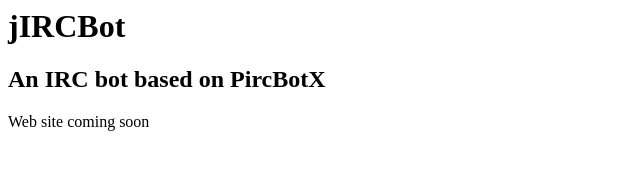
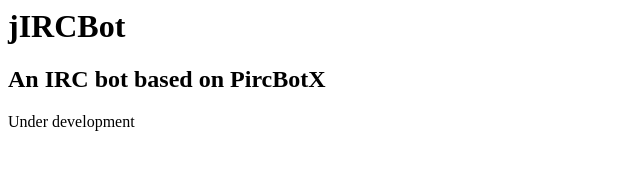
Before and after one commit to DavieDavieDave/jIRCBot, a plain HTML site: page docs/index.html in a window 1280 px wide. Shown: the full height of the page, 0-640 px from the left. Drawn offline with Linux system fonts and the light colour scheme.

Commit message:
Initial docs

```diff
--- a/docs/index.html
+++ b/docs/index.html
@@ -5,6 +5,6 @@
 <body>
 <h1>jIRCBot</h1>
 <h2>An IRC bot based on PircBotX</h2>
-<p>Web site coming soon</p>
+<p>Under development</p>
 </body>
 </html>
```
Also changed, not shown: 1 other file.
